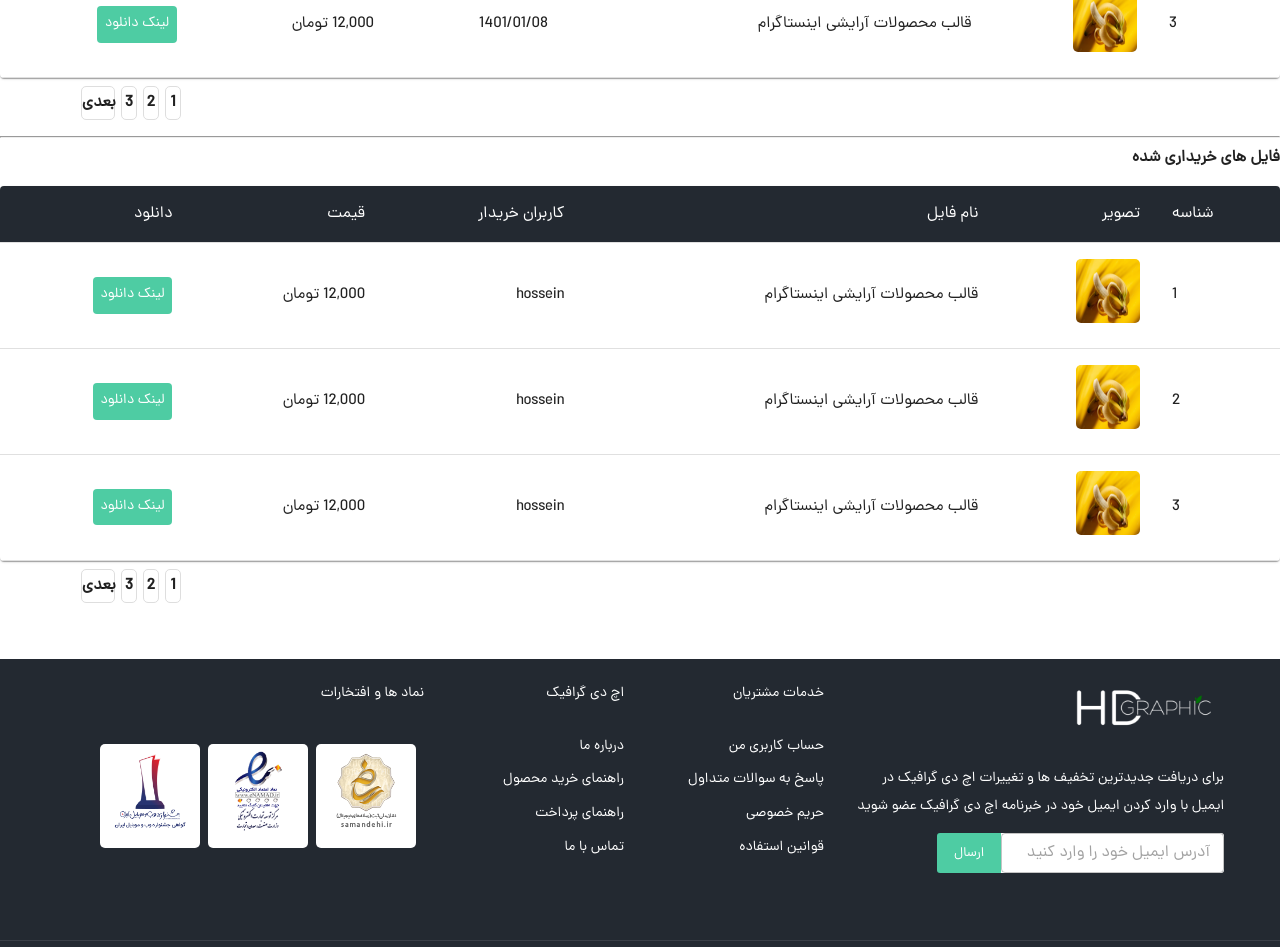
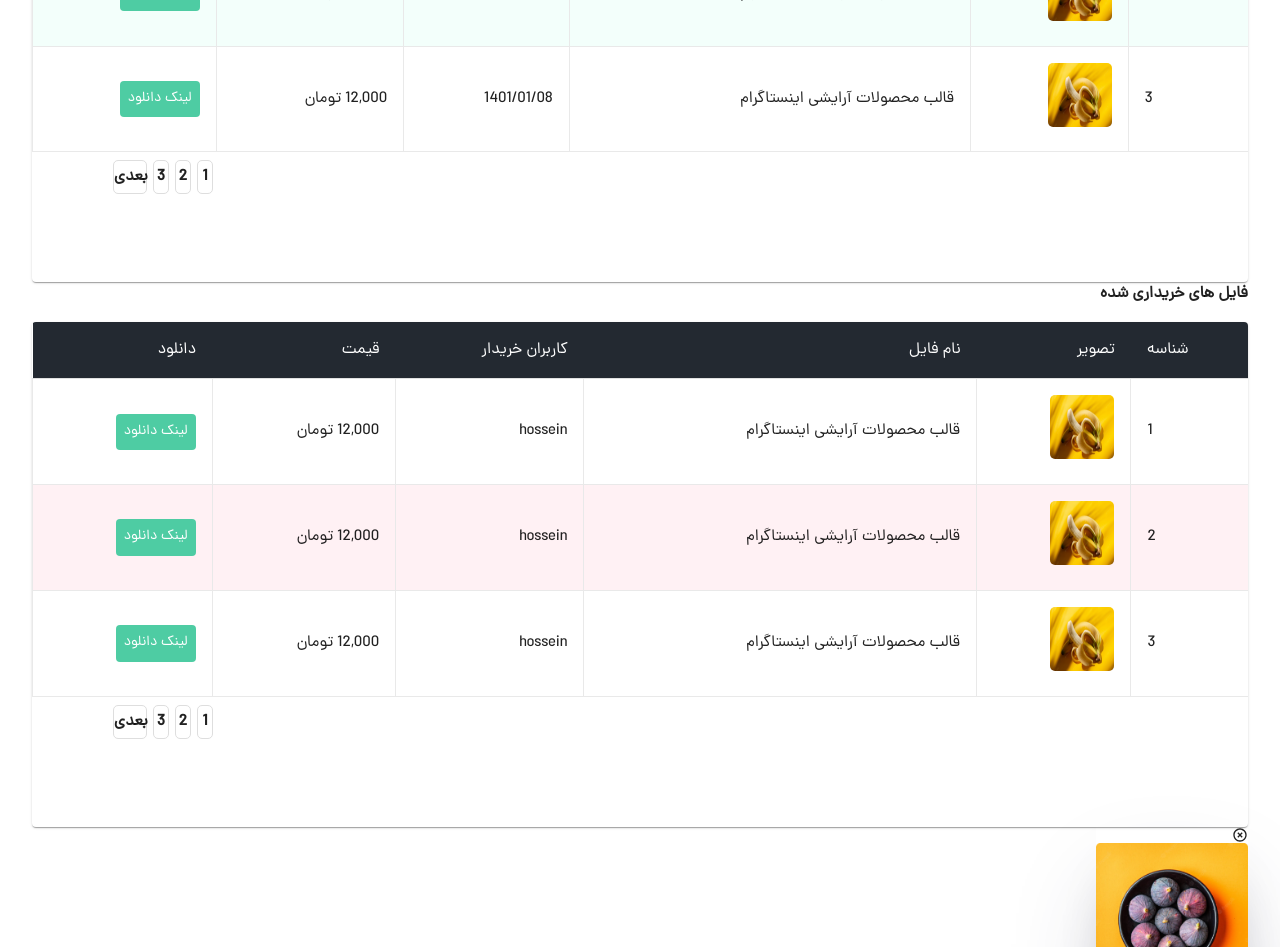
Before and after one commit to saeedjs/HD-Graphic, a Next.js app: page /dashboard in a window 1280 px wide. Shown: the part 860-1807 px from the top of the page. Built offline with nearby package versions, Linux system fonts and the light colour scheme; a web font is replaced by a local one.

Commit message:
chnage table profile and create a fileuploded

```diff
--- a/components/dashboard/TableProfile.js
+++ b/components/dashboard/TableProfile.js
@@ -43,6 +43,23 @@ const rows = [
 export default function AcccessibleTable(props) {
   return (
     <>
+      <Box xs={12}>
+        <Typography
+          sx={{
+            mb: 2,
+            ml: 3,
+            fontWeight: "bold",
+            fontSize: "17px",
+            display: "flex",
+            justifyContent: "end",
+          }}
+        >
+          :درآمد کل فروش فایل{" "}
+          <span style={{ color: "#F6416C", marginLeft: "5px" }}>2,500,000</span>
+          تومان
+        </Typography>
+      </Box>
+      <hr />
       <Typography sx={{ mb: 2, fontWeight: "bold" }}>
         فایل های خریداری شده
       </Typography>
@@ -81,12 +98,12 @@ export default function AcccessibleTable(props) {
             ))}
           </TableBody>
         </Table>
+        <Box sx={{ display: "flex", justifyContent: "end", mb: 10 }}>
+          <Box sx={{ display: "flex", justifyContent: "end" }}>
+            <Mypagination />
+          </Box>
+        </Box>
       </TableContainer>
-      <Box sx={{ display: "flex", justifyContent: "end" }}>
-        <Box sx={{ display: "flex", justifyContent: "end" }}>
-          <Mypagination />
-        </Box>
-      </Box>
     </>
   );
 }
--- a/components/dashboard/TableProfile2.js
+++ b/components/dashboard/TableProfile2.js
@@ -82,12 +82,12 @@ export default function TableProfile2() {
             ))}
           </TableBody>
         </Table>
+        <Box sx={{ display: "flex", justifyContent: "end", mb: 10 }}>
+          <Box sx={{ display: "flex", justifyContent: "end" }}>
+            <Mypagination />
+          </Box>
+        </Box>
       </TableContainer>
-      <Box sx={{ display: "flex", justifyContent: "end" }}>
-        <Box sx={{ display: "flex", justifyContent: "end" }}>
-          <Mypagination />
-        </Box>
-      </Box>
     </>
   );
 }
--- a/components/dashboard/TableRows.js
+++ b/components/dashboard/TableRows.js
@@ -5,16 +5,113 @@ const TableRows = (props) => {
   return (
     <>
       <TableRow key={props.id} title={props.title}>
-        <TableCell component="th" scope="row">
+        <TableCell
+          sx={
+            props.id % 2 == 0
+              ? {
+                  backgroundColor: "#F3FFFB",
+                  borderLeft: 1,
+                  borderColor: "#E9E9E9",
+                }
+              : {
+                  backgroundColor: "white",
+                  borderLeft: 1,
+                  borderColor: "#E9E9E9",
+                }
+          }
+          component="th"
+          scope="row"
+        >
           {props.id}
         </TableCell>
-        <TableCell align="right">
+        <TableCell
+          sx={
+            props.id % 2 == 0
+              ? {
+                  backgroundColor: "#F3FFFB",
+                  borderLeft: 1,
+                  borderColor: "#E9E9E9",
+                }
+              : {
+                  backgroundColor: "white",
+                  borderLeft: 1,
+                  borderColor: "#E9E9E9",
+                }
+          }
+          align="right"
+        >
           <img src={props.srcImage} alt={props.title} />
         </TableCell>
-        <TableCell align="right">{props.title}</TableCell>
-        <TableCell align="right">{props.date}</TableCell>
-        <TableCell align="right">{props.price} تومان</TableCell>
-        <TableCell align="right">
+        <TableCell
+          sx={
+            props.id % 2 == 0
+              ? {
+                  backgroundColor: "#F3FFFB",
+                  borderLeft: 1,
+                  borderColor: "#E9E9E9",
+                }
+              : {
+                  backgroundColor: "white",
+                  borderLeft: 1,
+                  borderColor: "#E9E9E9",
+                }
+          }
+          align="right"
+        >
+          {props.title}
+        </TableCell>
+        <TableCell
+          sx={
+            props.id % 2 == 0
+              ? {
+                  backgroundColor: "#F3FFFB",
+                  borderLeft: 1,
+                  borderColor: "#E9E9E9",
+                }
+              : {
+                  backgroundColor: "white",
+                  borderLeft: 1,
+                  borderColor: "#E9E9E9",
+                }
+          }
+          align="right"
+        >
+          {props.date}
+        </TableCell>
+        <TableCell
+          sx={
+            props.id % 2 == 0
+              ? {
+                  backgroundColor: "#F3FFFB",
+                  borderLeft: 1,
+                  borderColor: "#E9E9E9",
+                }
+              : {
+                  backgroundColor: "white",
+                  borderLeft: 1,
+                  borderColor: "#E9E9E9",
+                }
+          }
+          align="right"
+        >
+          {props.price} تومان
+        </TableCell>
+        <TableCell
+          sx={
+            props.id % 2 == 0
+              ? {
+                  backgroundColor: "#F3FFFB",
+                  borderLeft: 1,
+                  borderColor: "#E9E9E9",
+                }
+              : {
+                  backgroundColor: "white",
+                  borderLeft: 1,
+                  borderColor: "#E9E9E9",
+                }
+          }
+          align="right"
+        >
           <Button sx={{ backgroundColor: "colors.green" }}>
             <Link
               href={props.downloadLink}
--- a/components/dashboard/TableRows2.js
+++ b/components/dashboard/TableRows2.js
@@ -5,16 +5,113 @@ const TableRows2 = (props) => {
   return (
     <>
       <TableRow key={props.id} title={props.title}>
-        <TableCell component="th" scope="row">
+        <TableCell
+          sx={
+            props.id % 2 == 0
+              ? {
+                  backgroundColor: "#FFF1F4",
+                  borderLeft: 1,
+                  borderColor: "#E9E9E9",
+                }
+              : {
+                  backgroundColor: "white",
+                  borderLeft: 1,
+                  borderColor: "#E9E9E9",
+                }
+          }
+          component="th"
+          scope="row"
+        >
           {props.id}
         </TableCell>
-        <TableCell align="right">
+        <TableCell
+          sx={
+            props.id % 2 == 0
+              ? {
+                  backgroundColor: "#FFF1F4",
+                  borderLeft: 1,
+                  borderColor: "#E9E9E9",
+                }
+              : {
+                  backgroundColor: "white",
+                  borderLeft: 1,
+                  borderColor: "#E9E9E9",
+                }
+          }
+          align="right"
+        >
           <img src={props.srcImage} alt={props.title} />
         </TableCell>
-        <TableCell align="right">{props.title}</TableCell>
-        <TableCell align="right">{props.userBuy}</TableCell>
-        <TableCell align="right">{props.price} تومان</TableCell>
-        <TableCell align="right">
+        <TableCell
+          sx={
+            props.id % 2 == 0
+              ? {
+                  backgroundColor: "#FFF1F4",
+                  borderLeft: 1,
+                  borderColor: "#E9E9E9",
+                }
+              : {
+                  backgroundColor: "white",
+                  borderLeft: 1,
+                  borderColor: "#E9E9E9",
+                }
+          }
+          align="right"
+        >
+          {props.title}
+        </TableCell>
+        <TableCell
+          sx={
+            props.id % 2 == 0
+              ? {
+                  backgroundColor: "#FFF1F4",
+                  borderLeft: 1,
+                  borderColor: "#E9E9E9",
+                }
+              : {
+                  backgroundColor: "white",
+                  borderLeft: 1,
+                  borderColor: "#E9E9E9",
+                }
+          }
+          align="right"
+        >
+          {props.userBuy}
+        </TableCell>
+        <TableCell
+          sx={
+            props.id % 2 == 0
+              ? {
+                  backgroundColor: "#FFF1F4",
+                  borderLeft: 1,
+                  borderColor: "#E9E9E9",
+                }
+              : {
+                  backgroundColor: "white",
+                  borderLeft: 1,
+                  borderColor: "#E9E9E9",
+                }
+          }
+          align="right"
+        >
+          {props.price} تومان
+        </TableCell>
+        <TableCell
+          sx={
+            props.id % 2 == 0
+              ? {
+                  backgroundColor: "#FFF1F4",
+                  borderLeft: 1,
+                  borderColor: "#E9E9E9",
+                }
+              : {
+                  backgroundColor: "white",
+                  borderLeft: 1,
+                  borderColor: "#E9E9E9",
+                }
+          }
+          align="right"
+        >
           <Button sx={{ backgroundColor: "colors.green" }}>
             <Link
               href={props.downloadLink}
--- /dev/null
+++ b/components/dashboard/UploadedFileCard.js
@@ -0,0 +1,62 @@
+import { Grid, Typography } from "@mui/material";
+import Box from "@mui/material/Box";
+import HighlightOffIcon from "@mui/icons-material/HighlightOff";
+
+const UploadedFileCard = () => {
+  return (
+    <Grid container>
+      <Grid
+        sx={{
+          boxShadow:
+            "rgba(50, 50, 93, 0.25) 0px 50px 100px -20px, rgba(0, 0, 0, 0.3) 0px 30px 60px -30px",
+        }}
+        item
+        xs={1.5}
+      >
+        <Box
+          sx={{
+            display: "flex",
+            justifyContent: "center",
+            flexDirection: "column",
+          }}
+        >
+          <HighlightOffIcon color="colors.pink" />
+
+          <img src="/images/uploadedfilepre.png" alt="" />
+          <Box sx={{ display: "flex", justifyContent: "center" }}>
+            <Typography>تصویر جدید استوک</Typography>
+          </Box>
+          <Box sx={{ display: "flex", justifyContent: "space-between", mt: 2 }}>
+            <Typography>
+              <svg
+                id="_3917361"
+                data-name="3917361"
+                xmlns="http://www.w3.org/2000/svg"
+                width="18"
+                height="18"
+                viewBox="0 0 18 18"
+              >
+                <path
+                  id="Path_7"
+                  data-name="Path 7"
+                  d="M15.242.709,6.1,9.853A3.725,3.725,0,0,0,5,12.5v1.007a.75.75,0,0,0,.75.75H6.757a3.724,3.724,0,0,0,2.651-1.1l9.144-9.144a2.344,2.344,0,0,0,0-3.31,2.4,2.4,0,0,0-3.31,0Zm2.25,2.25L8.348,12.1a2.265,2.265,0,0,1-1.591.658H6.5V12.5a2.265,2.265,0,0,1,.658-1.591L16.3,1.769a.861.861,0,0,1,1.19,0,.842.842,0,0,1,0,1.189Z"
+                  transform="translate(-1.25 -0.011)"
+                  fill="#4ecca3"
+                />
+                <path
+                  id="Path_8"
+                  data-name="Path 8"
+                  d="M17.25,6.734a.75.75,0,0,0-.75.75V11.25h-3a2.25,2.25,0,0,0-2.25,2.25v3H3.75A2.25,2.25,0,0,1,1.5,14.25V3.75A2.25,2.25,0,0,1,3.75,1.5h6.781a.75.75,0,1,0,0-1.5H3.75A3.754,3.754,0,0,0,0,3.75v10.5A3.754,3.754,0,0,0,3.75,18h8.507a3.726,3.726,0,0,0,2.652-1.1L16.9,14.908A3.726,3.726,0,0,0,18,12.257V7.484A.75.75,0,0,0,17.25,6.734Zm-3.4,9.107a2.231,2.231,0,0,1-1.1.6V13.5a.75.75,0,0,1,.75-.75h2.944a2.262,2.262,0,0,1-.6,1.1Z"
+                  fill="#4ecca3"
+                />
+              </svg>
+              <span style={{ marginBottom: "10px" }}> ویرایش</span>
+            </Typography>
+            <Typography>فروش:2بار</Typography>
+          </Box>
+        </Box>
+      </Grid>
+    </Grid>
+  );
+};
+export default UploadedFileCard;
--- a/pages/dashboard/index.js
+++ b/pages/dashboard/index.js
@@ -1,18 +1,20 @@
+import { Box } from "@mui/material";
 import SearchBox from "../../components/category/SearchBox";
 import TableProfile1 from "../../components/dashboard/TableProfile";
 import TableProfile2 from "../../components/dashboard/TableProfile2";
+import UploadedFileCard from "../../components/dashboard/UploadedFileCard";
 import PersonDetail from "../../components/designer/PersonDetail";
 
 const dashboardPage = () => {
   return (
-    <>
+    <Box sx={{ p: 4 }}>
       <SearchBox />
       <PersonDetail />
       <TableProfile1 />
 
-      <hr />
       <TableProfile2 />
-    </>
+      <UploadedFileCard />
+    </Box>
   );
 };
 
```
Also changed, not shown: public/images/uploadedfilepre.png (added).
